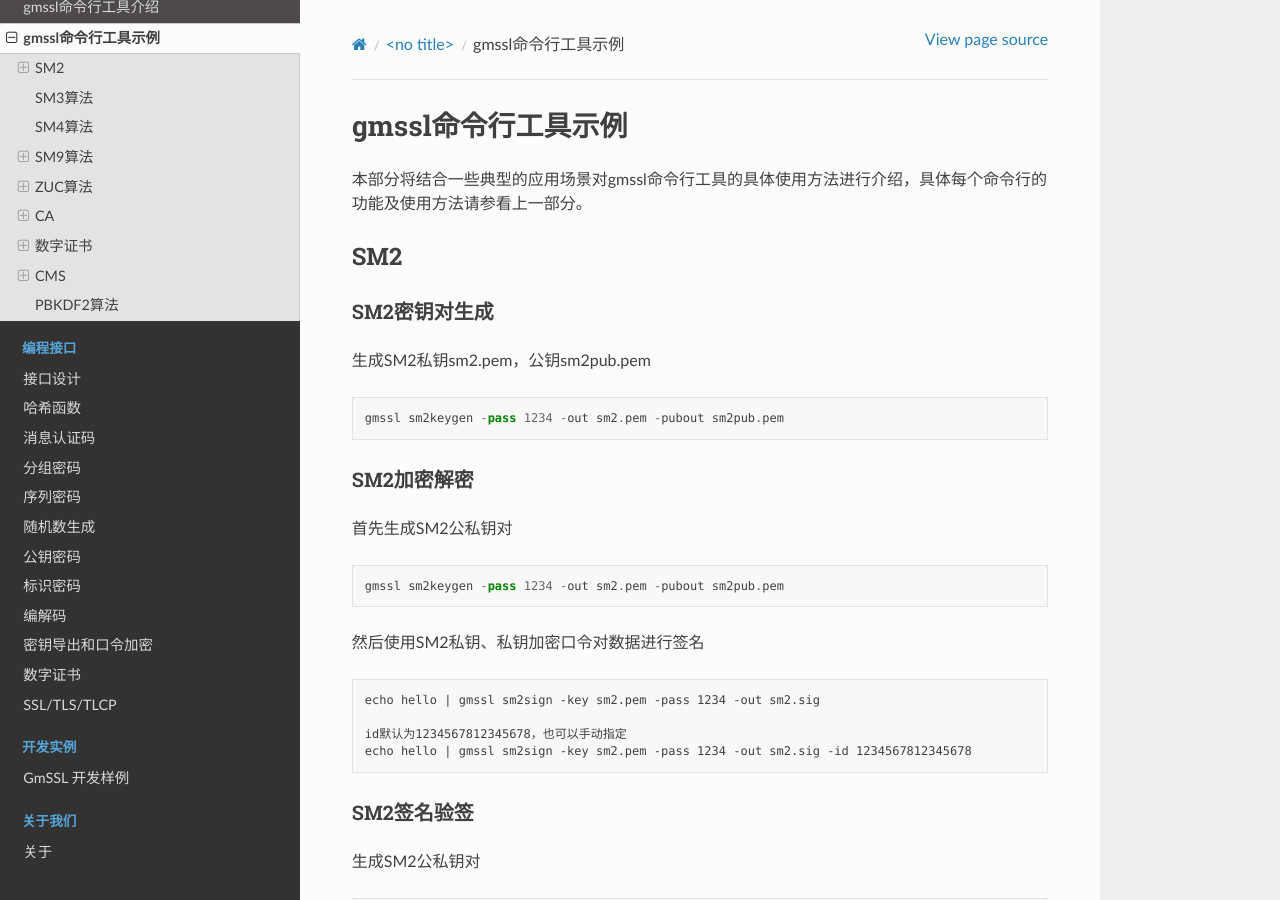
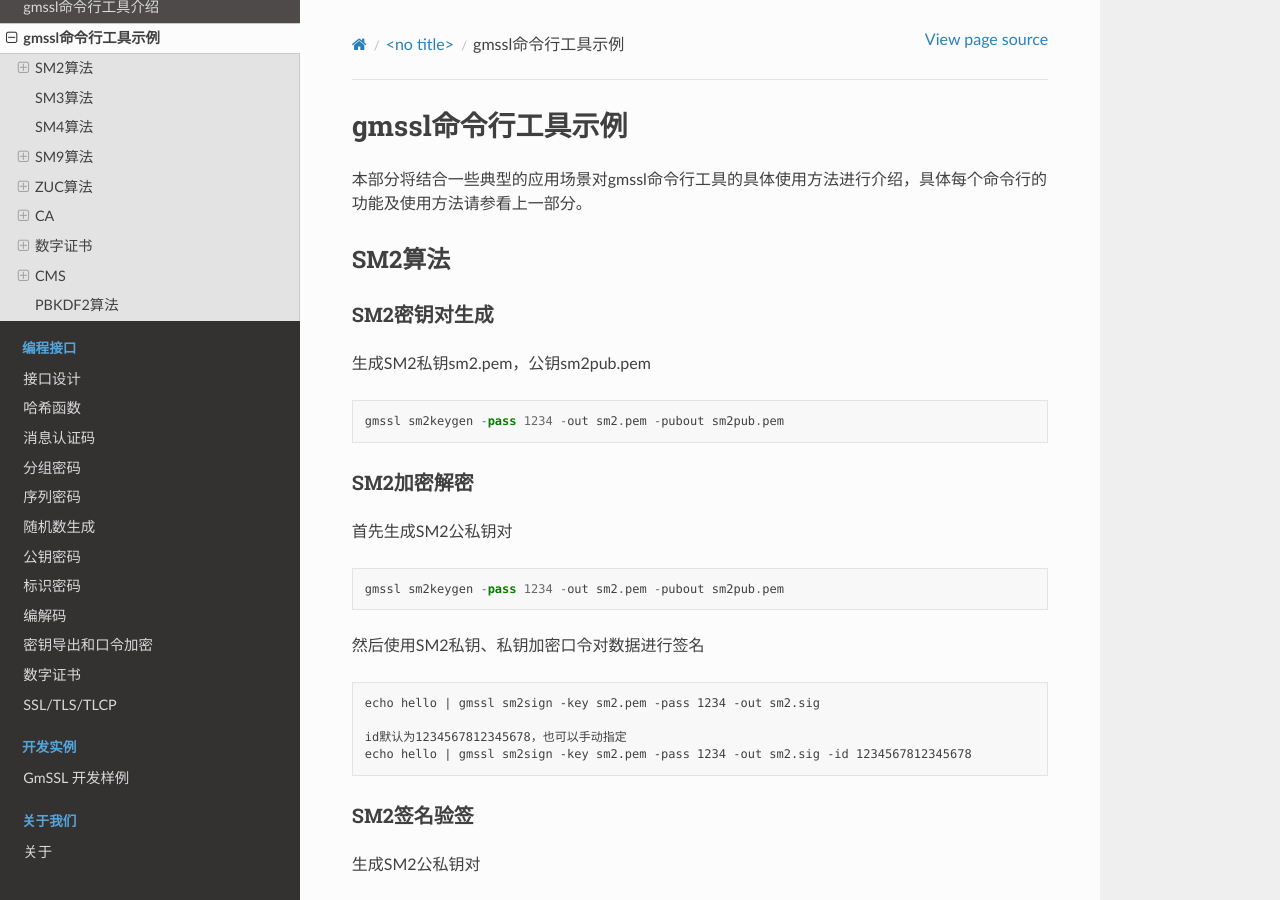
Before and after one commit to zxm256/gmssl-docs, a Sphinx documentation site: the page built from docs/source/command_tools/command_tools_examples.md, in a window 1280 px wide and 900 px high. Built offline with Sphinx 7.4.7 and the Read the Docs theme 2.0.0, drawn with Linux system fonts in a browser that asks for light colours; pages that are not in the unit, such as notebooks, are missing from menus.

Commit message:
Update command_tools_examples.md

```diff
--- a/docs/source/command_tools/command_tools_examples.md
+++ b/docs/source/command_tools/command_tools_examples.md
@@ -2,7 +2,7 @@
 
 本部分将结合一些典型的应用场景对gmssl命令行工具的具体使用方法进行介绍，具体每个命令行的功能及使用方法请参看上一部分。
 
-## SM2
+## SM2算法
 
 ### SM2密钥对生成
 
```
